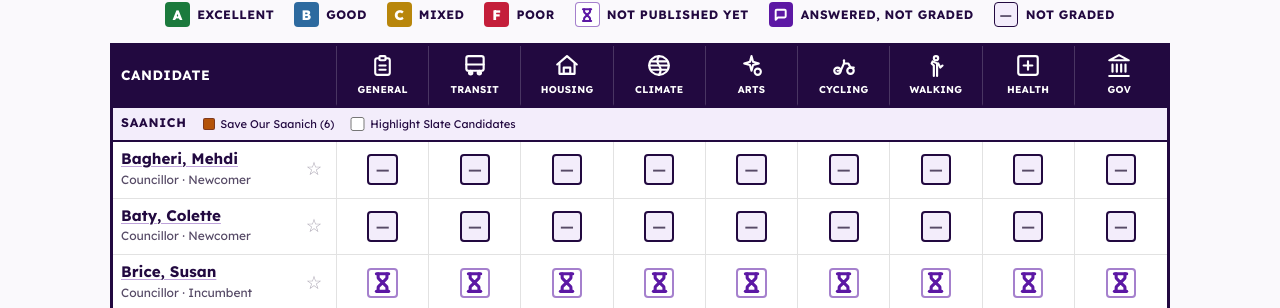
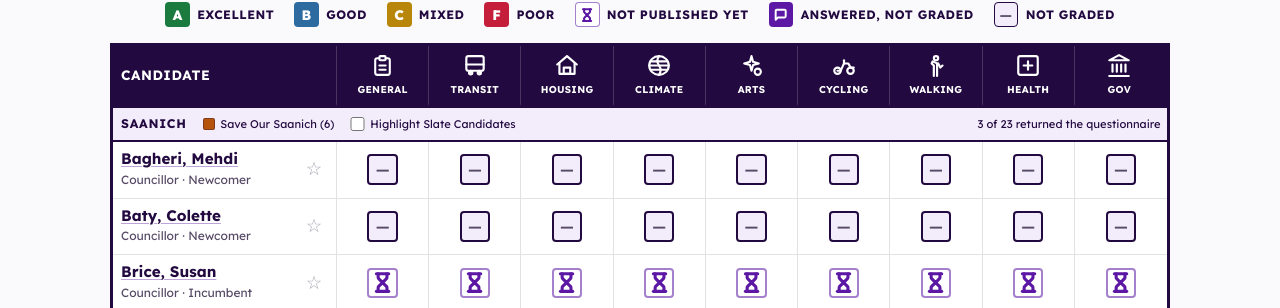
Before and after one commit to LaputanMachines/livable-crd-website, a Jekyll site: the page built from scorecard/index.md, in a window 1280 px wide and 1400 px high, scrolled down 609 px. Shown: the part 142-450 px from the top of the window. Built offline with Jekyll 4.4.1, drawn with Linux system fonts in a browser that asks for light colours; some of the changed text lies outside the part shown.

Commit message:
feat: show questionnaire return count in each municipality band
The scorecard already answers "has this candidate replied?" per row, but only
one topic at a time and only as a badge, so a reader wanting to know whether
anyone in a municipality had returned the questionnaire had to read ten cells
across every row of the group and infer it.

Each municipality heading now carries "N of M returned the questionnaire" on
its right-hand end. The number counts candidates carrying
questionnaire_returned, the same flag questionnaire_scores.rb sets and the
hourglass badges are drawn from, so it cannot disagree with the cells below
it. Like the slate counts and the municipality filter pills it is static: it
describes the municipality, not the current search.

Hidden below 720px. On a phone it never gets its own end of the row — the band
is already carrying the municipality name and, in the larger municipalities, a
wrapped slate legend — so it wraps onto a line of its own and pushes every row
of the group down the page.

Co-Authored-By: Claude Opus 5 <noreply@anthropic.com>
Claude-Session: https://claude.ai/code/session_01ELYFeQW2JwxX1p8hChZXjD

```diff
--- a/_sass/_components.scss
+++ b/_sass/_components.scss
@@ -783,6 +783,40 @@ tr:hover td { background: $color-bg-warm; }
   &:focus-visible {
     outline: 2px solid $color-accent;
     outline-offset: 2px;
+  }
+}
+
+// How many of the municipality's candidates have returned the questionnaire,
+// at the right-hand end of the heading band. `margin-left: auto` rather than
+// `justify-content: space-between` on the row: the band's middle is the slate
+// legend, which grows and shrinks with the number of slates, and space-between
+// would push it around as it did.
+//
+// Opts out of the band's uppercase display type for the same reason
+// .slate-control does — it is a sentence, not a heading — and takes full ink
+// rather than $color-muted, which lands around the 4.5:1 line on small text
+// over the Kwetlal-tinted band.
+//
+// Off below 720px, the site's usual phone breakpoint. There it never gets its
+// own end of the row: the band is already carrying the municipality name and,
+// in the largest municipalities, a wrapped slate legend, so this wraps onto a
+// line of its own and pushes every row of the group down the page. The number
+// is a nice-to-know beside a list the reader came for, not worth that on the
+// screen with the least of it.
+.scorecard-matrix__group-count {
+  display: none;
+  margin-left: auto;
+  flex: 0 0 auto;
+  font-family: $font-sans;
+  font-weight: 400;
+  font-size: 0.7rem;
+  line-height: 1.3;
+  text-transform: none;
+  letter-spacing: 0;
+  color: $color-text;
+
+  @media (min-width: 720px) {
+    display: block;
   }
 }
 
--- a/scorecard/index.md
+++ b/scorecard/index.md
@@ -259,6 +259,28 @@ description: >-
                   </label>
                 </span>
                 {%- endif -%}
+                {%- comment -%}
+                  How many of this municipality's candidates have returned the
+                  questionnaire, on the right-hand end of the band. The matrix
+                  answers it per row already, but only one topic at a time and
+                  only in the shape of a badge, so a reader wanting "has anyone
+                  here replied yet" had to read ten cells across every row of the
+                  group and infer it.
+
+                  `questionnaire_returned` is attached by
+                  _plugins/questionnaire_scores.rb to every candidate the grading
+                  sheet has a row for, which is the same flag the hourglass
+                  badges are drawn from: the number here can never disagree with
+                  the cells below it.
+
+                  Static, like the slate counts and the municipality filter
+                  pills: it describes the municipality, not the current search,
+                  so it does not move when the filters narrow the table.
+                {%- endcomment -%}
+                {%- if mc.size > 0 -%}
+                {%- assign muni_returned = mc | where_exp: "c", "c.questionnaire_returned" -%}
+                <span class="scorecard-matrix__group-count">{{ muni_returned.size }} of {{ mc.size }} returned the questionnaire</span>
+                {%- endif -%}
               </span>
             </th>
           </tr>
```
